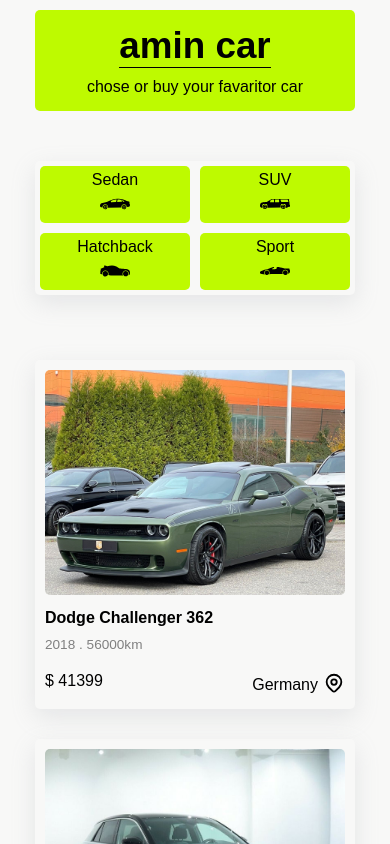
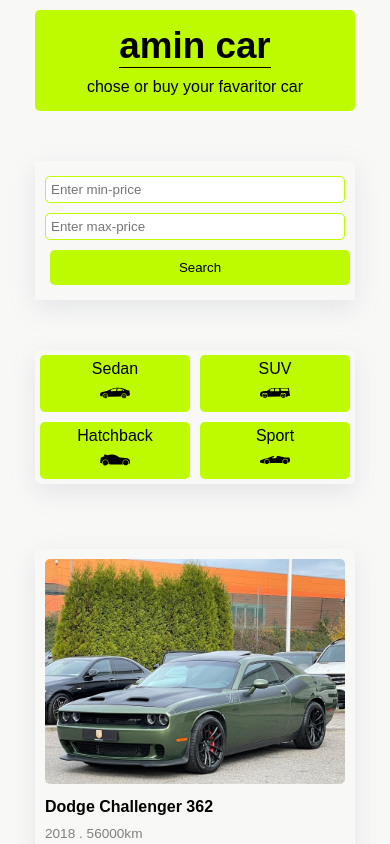
Before and after one commit to amincxo/carshop-next, a Next.js app: page /cars in a window 390 px wide. Shown: the top 844 px of the page. Built offline with nearby package versions, Linux system fonts and the light colour scheme.

Commit message:
add filter module  styles complate

```diff
--- /dev/null
+++ b/components/module/SearchBar.js
@@ -0,0 +1,15 @@
+import styles from './SearchBar.module.css'
+
+function SearchBar() {
+  return (
+    <div className={styles.container} >
+        <div>
+            <input  placeholder="Enter min-price" />
+            <input  placeholder="Enter max-price" />
+            <button>Search</button>
+        </div>
+    </div>
+  )
+}
+
+export default SearchBar
--- /dev/null
+++ b/components/module/SearchBar.module.css
@@ -0,0 +1,45 @@
+.container {
+    box-shadow: rgba(149, 157, 165, 0.2) 0px 8px 24px;
+    width: 440px;
+    margin: 50px auto;
+    padding: 5px;
+    display: flex;
+    justify-content: space-between;
+  }
+
+  .container div {
+    display: flex;
+    flex-direction: column;
+    width: 100%;
+  }
+  .container input {
+    border: 1px solid #befa00;
+    border-radius: 5px;
+    padding: 5px;
+    margin: 5px 0;
+  }
+
+  .container button {
+    margin: 5px 0;
+    background-color: #befa00;
+    border: none;
+    padding: 10px;
+    border-radius: 5px;
+    cursor: pointer;
+    margin-left: 10px;
+  }
+
+  @media (max-width: 600px) {
+    .container {
+      width: 320px;
+      flex-wrap: wrap;
+      justify-content: center;
+    }
+    .container button {
+      width: 100%;
+      margin: 5px;
+    }
+    .container div {
+      margin: 5px;
+    }
+  }
--- a/pages/cars/index.js
+++ b/pages/cars/index.js
@@ -1,10 +1,12 @@
 import Categoryies from "../../components/module/Categoryies"
+import SearchBar from "../../components/module/SearchBar"
 import CarsPage from "../../components/templates/CarsPage"
 import carsData from "../../data/carsData"
 
 function Details() {
   return (
     <div>
+        <SearchBar />
         <Categoryies />
         <CarsPage data={carsData} />
     </div>
```
